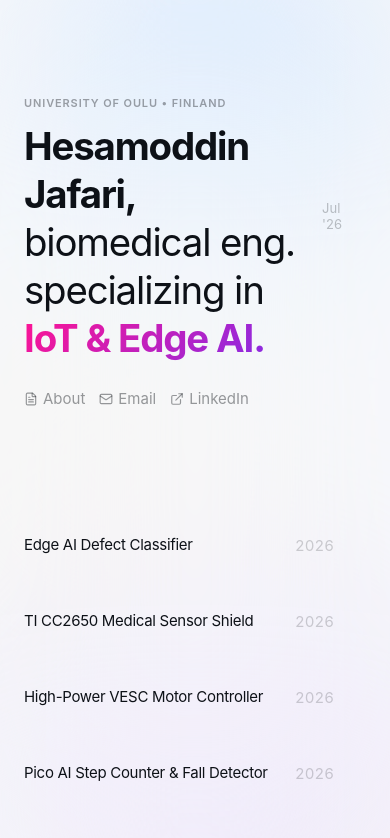
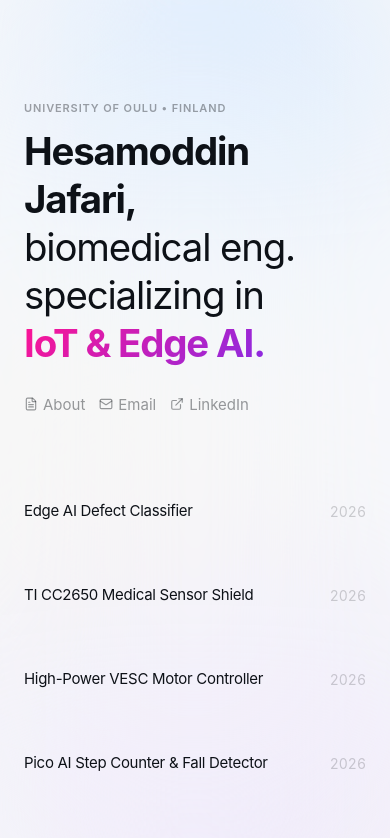
Before and after one commit to hjafari890/hesam-cv, a React (Vite) app: page / in a window 390 px wide. Shown: the top 838 px of the page. Built offline with nearby package versions, Linux system fonts and the light colour scheme.

Commit message:
style: Polish mobile layout spacing, remove date stamp, and tighten typography to match reference

```diff
--- a/src/App.jsx
+++ b/src/App.jsx
@@ -510,16 +510,6 @@ function App() {
                 zIndex: activeIndex === index ? 10 : 1
               }}
               transition={{ type: "tween", duration: 0.1, ease: "easeOut" }}
-              style={{
-                borderRadius: '12px',
-                padding: '8px 16px',
-                marginLeft: '-16px',
-                border: 'none',
-                position: 'relative',
-                cursor: 'default',
-                width: '100%',
-                maxWidth: '400px'
-              }}
             >
               <div className="project-grid">
                 <div className="project-name-col">
--- a/src/index.css
+++ b/src/index.css
@@ -79,6 +79,11 @@ a {
   text-align: left;
   cursor: pointer;
   outline: none;
+  border-radius: 12px;
+  padding: 8px 16px;
+  margin-left: -16px;
+  width: 100%;
+  max-width: 400px;
 }
 
 .project-grid {
@@ -386,8 +391,8 @@ a {
     position: relative;
     width: 100%;
     height: auto;
-    min-height: 58vh;
-    padding: 72px 24px 54px;
+    min-height: auto;
+    padding: 12vh 24px 4vh;
   }
 
   .project-column {
@@ -411,9 +416,7 @@ a {
   }
 
   .date-stamp {
-    position: absolute;
-    right: 24px;
-    bottom: 22px;
+    display: none;
   }
 
   .project-org {
@@ -432,13 +435,23 @@ a {
   }
 
   .project-row {
-    grid-template-columns: minmax(0, 1fr) auto;
-    gap: 18px;
+    padding: 12px 0;
+    margin-left: 0;
+    max-width: none;
+    border-radius: 0;
   }
 
-  .project-name,
+  .project-grid {
+    grid-template-columns: 1fr auto;
+    gap: 16px;
+  }
+
+  .project-name {
+    font-size: 15px;
+  }
+
   .project-year {
-    font-size: 15px;
+    font-size: 14px;
   }
 
   .project-dialog {
```
